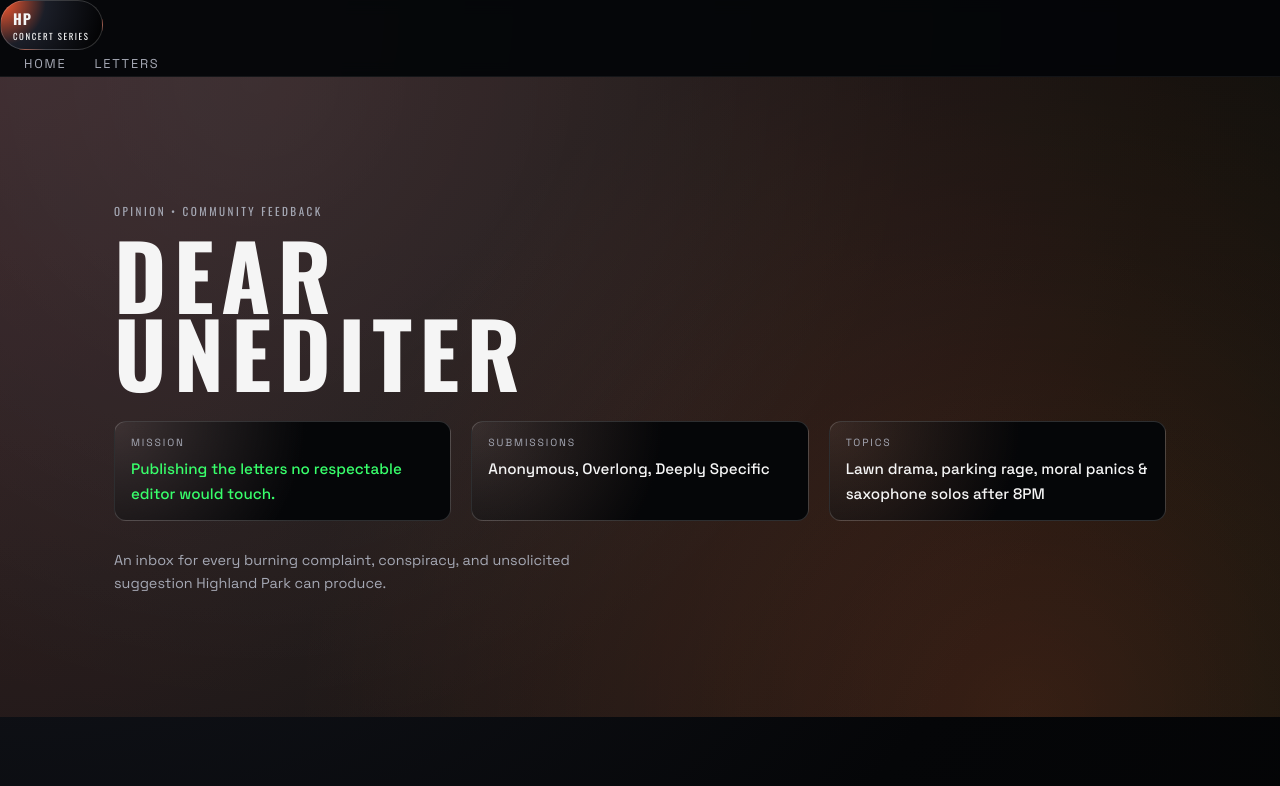
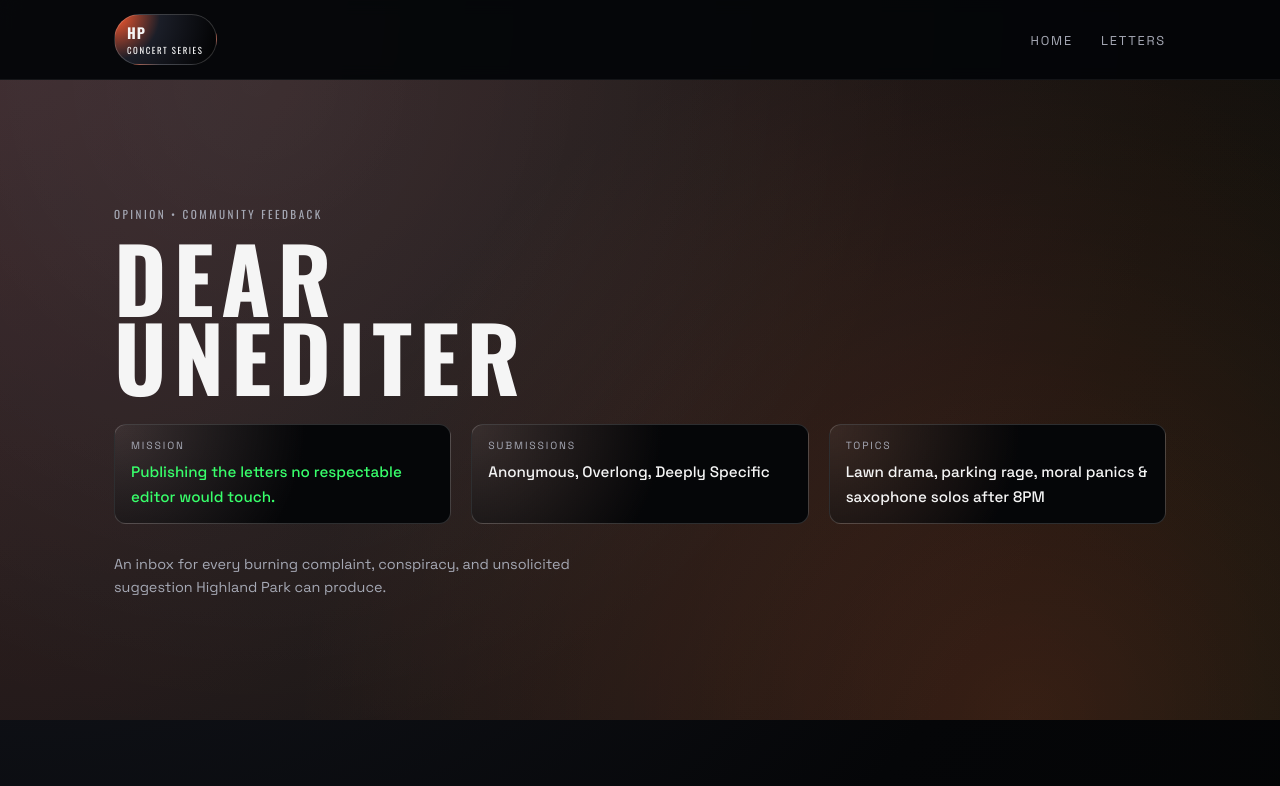
Before and after one commit to spicerwyatt-ctrl/hpconcertseries, a plain HTML site: page sample-index-page-main/DearUneditor.html in a window 1280 px wide. Shown: the top 786 px of the page. Drawn offline with nearby package versions, Linux system fonts and the light colour scheme.

Commit message:
Update DearUneditor.html

```diff
--- a/sample-index-page-main/DearUneditor.html
+++ b/sample-index-page-main/DearUneditor.html
@@ -12,12 +12,11 @@
 </head>
 <body>
 <header class="site-header">
-  <a href="index.html" class="logo-link" style="text-decoration:none; color:inherit;">
+  <div class="container header-inner">
     <div class="logo-mark">
       <span class="logo-top">HP</span>
       <span class="logo-bottom">CONCERT SERIES</span>
     </div>
-  </a>
     <nav class="main-nav">
       <a href="index.html">Home</a>
       <a href="#letters">Letters</a>
```
